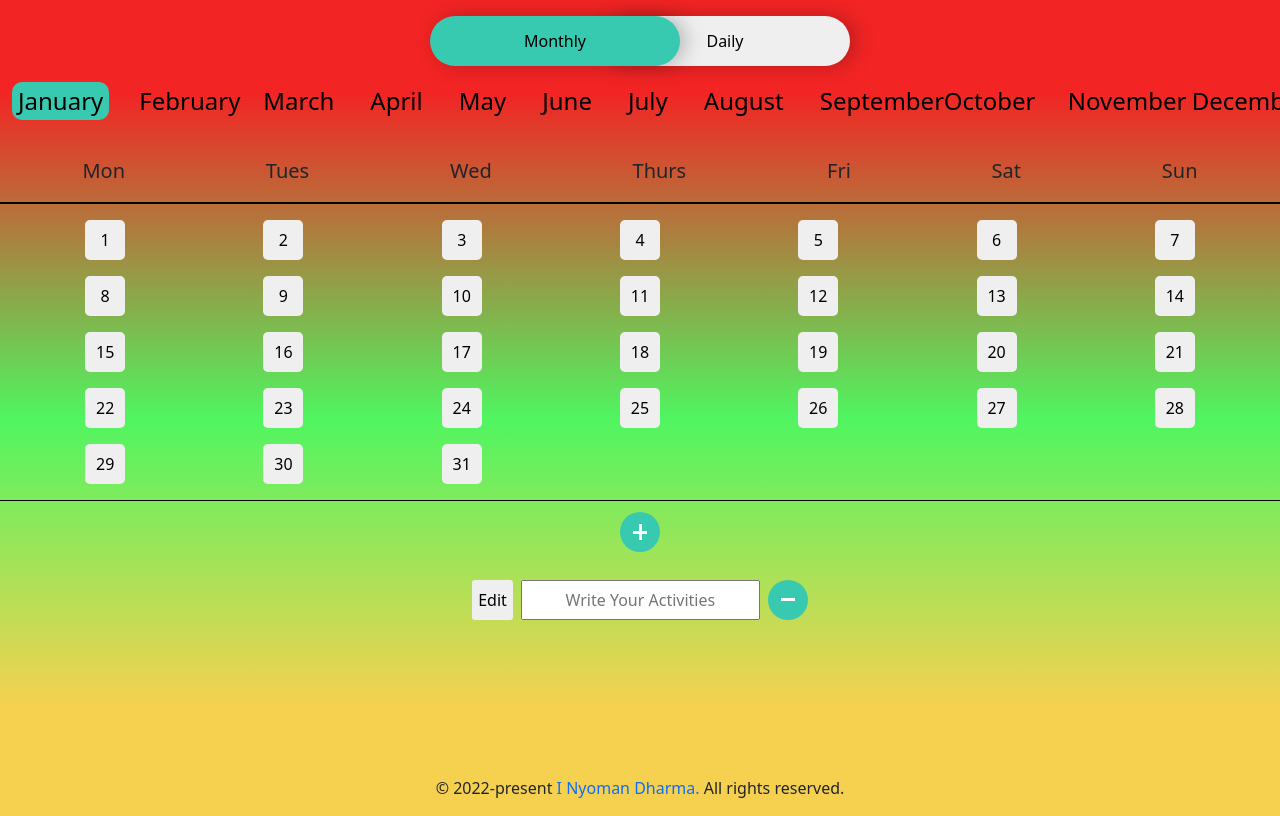
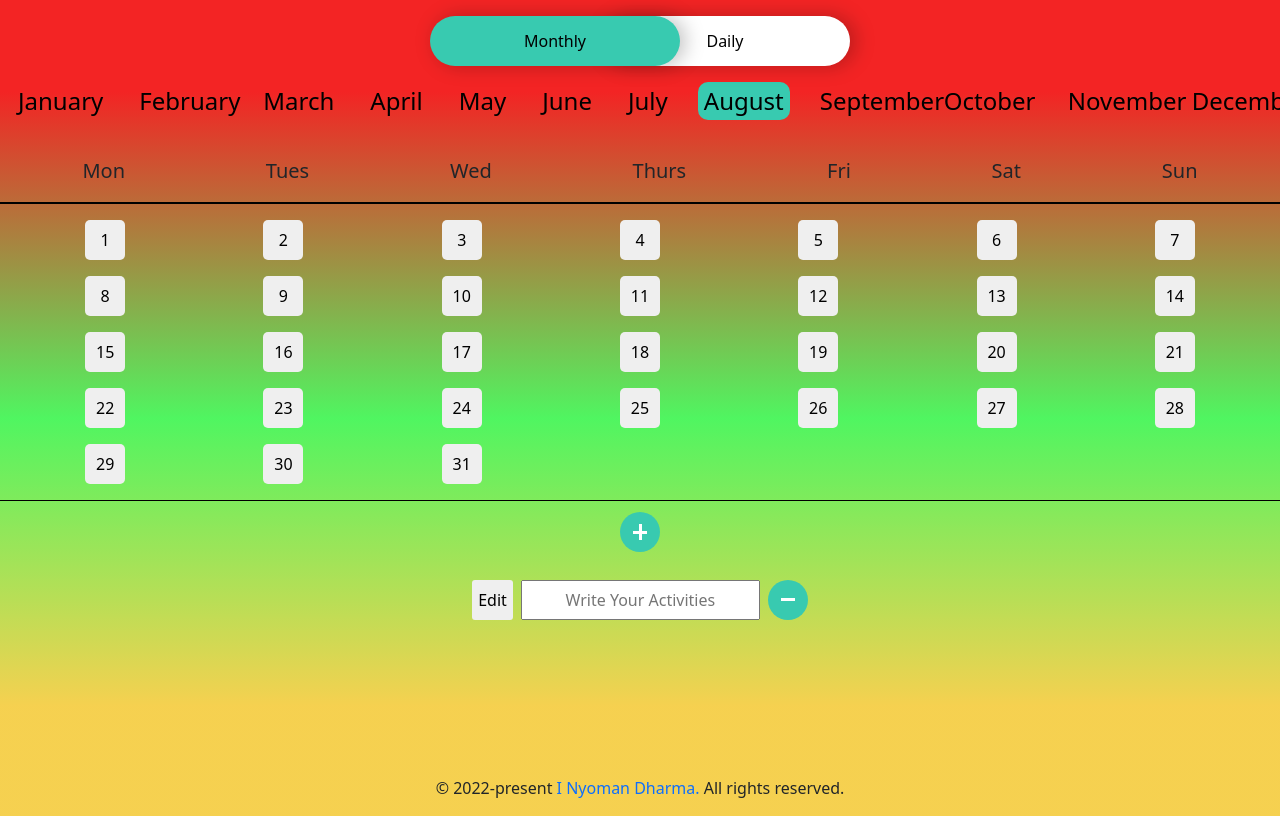
Before and after one commit to Marst313/simpleCRUD, a plain HTML site: page index.html in a window 1280 px wide. Both pictures are taken after a click on the button "Monthly". Shown: the top 816 px of the page. Drawn offline with nearby package versions, Linux system fonts and the light colour scheme.

Commit message:
membuat perulangan untuk memberikan style pada bulan

```diff
--- a/script/app.js
+++ b/script/app.js
@@ -22,6 +22,8 @@ const bulanOktober = document.querySelector('.oct');
 const bulanNovember = document.querySelector('.nov');
 const bulanDesember = document.querySelector('.dec');
 
+const seluruhBulan = [bulanJanuari, bulanFebruari, bulanMaret, bulanApril, bulanMei, bulanJuni, bulanJuly, bulanAgustus, bulanSeptember, bulanOktober, bulanNovember, bulanDesember];
+
 // selector hari
 const mingguPertama = document.querySelector('.pertama');
 const mingguKedua = document.querySelector('.kedua');
@@ -35,6 +37,27 @@ const tombolKurang = document.querySelector('.minus');
 const tombolEdit = document.querySelector('.edit');
 
 function displayMovement() {
+  // Daily dan monthly diclick
+  dailyButton.addEventListener('click', function () {
+    dailyButton.style.zIndex = '1';
+    monthlyButton.style.backgroundColor = 'white';
+    dailyButton.style.backgroundColor = '#38cab0';
+  });
+  monthlyButton.addEventListener('click', function () {
+    dailyButton.style.zIndex = '0';
+    monthlyButton.style.backgroundColor = '#38cab0';
+    dailyButton.style.backgroundColor = 'white';
+  });
+  //
+
+  // bulan Januari hingga desember diclick
+  for (const bulan of seluruhBulan) {
+    bulan.addEventListener('click', function () {
+      console.log(bulan);
+    });
+  }
+
+  // kegiatan
   tombolKurang.addEventListener('click', function () {
     kegiatan.remove(kegiatan);
   });
--- a/scss/modules/_navbar-atas.scss
+++ b/scss/modules/_navbar-atas.scss
@@ -1,4 +1,6 @@
 //Tombol Navbar
+
+$primarycolor: #38cab0;
 .navbar-atas {
   margin-top: 1em;
   display: flex;
@@ -7,7 +9,7 @@
   .monthlyButton {
     margin-right: -5em;
     z-index: 1;
-    background-color: #38cab0;
+    background-color: $primarycolor;
     box-shadow: 5px 0px 20px rgba(0, 0, 0, 0.25);
   }
   .dailyButton {
--- a/scss/modules/_tombol-bulan.scss
+++ b/scss/modules/_tombol-bulan.scss
@@ -3,7 +3,7 @@
   margin-top: 1em;
   //   background-color: red;
   display: flex;
-  justify-content: space-between;
+  justify-content: space-around;
 
   button {
     margin-right: 1em;
@@ -11,7 +11,7 @@
     width: 100px;
     border: none;
     background-color: transparent;
-    &:nth-child(1) {
+    &:nth-child(8) {
       background-color: #38cab0;
       border-radius: 10px;
     }
```
Also changed, not shown: css/main.css, 1 other file.
